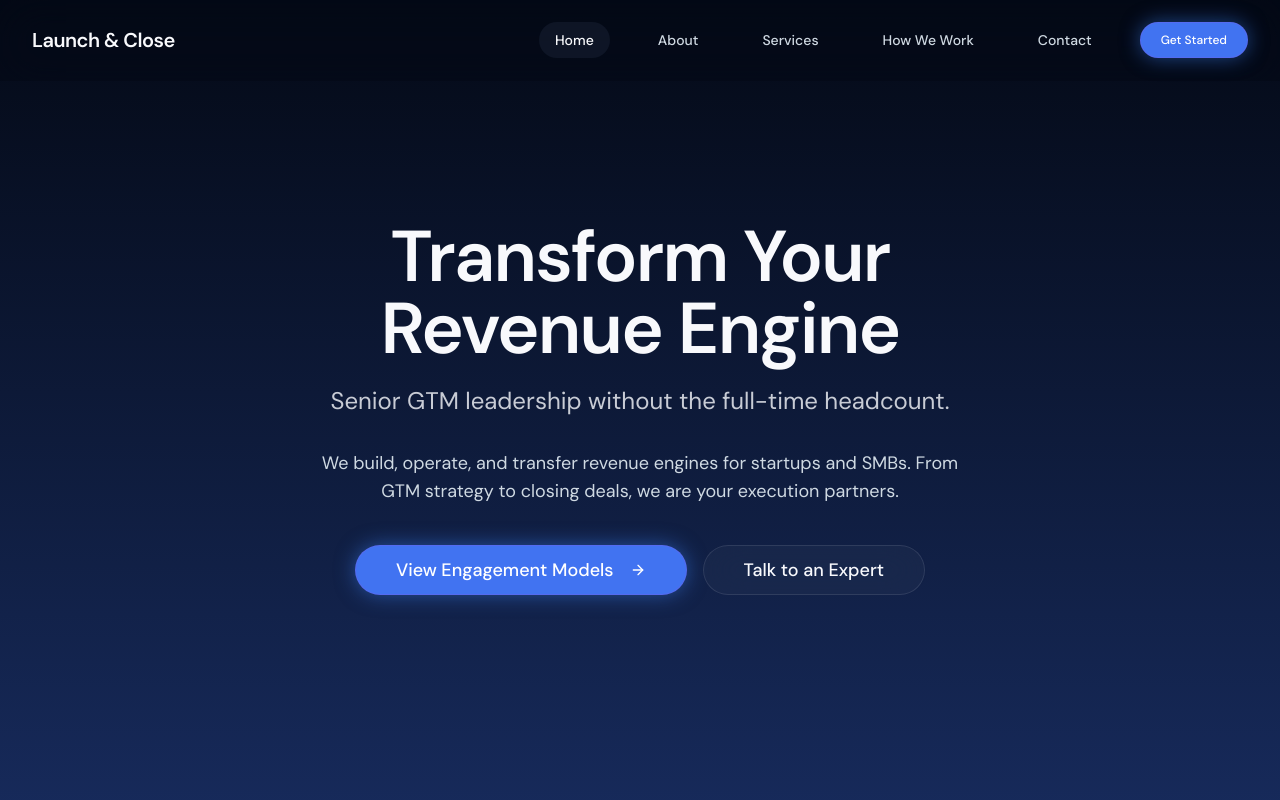
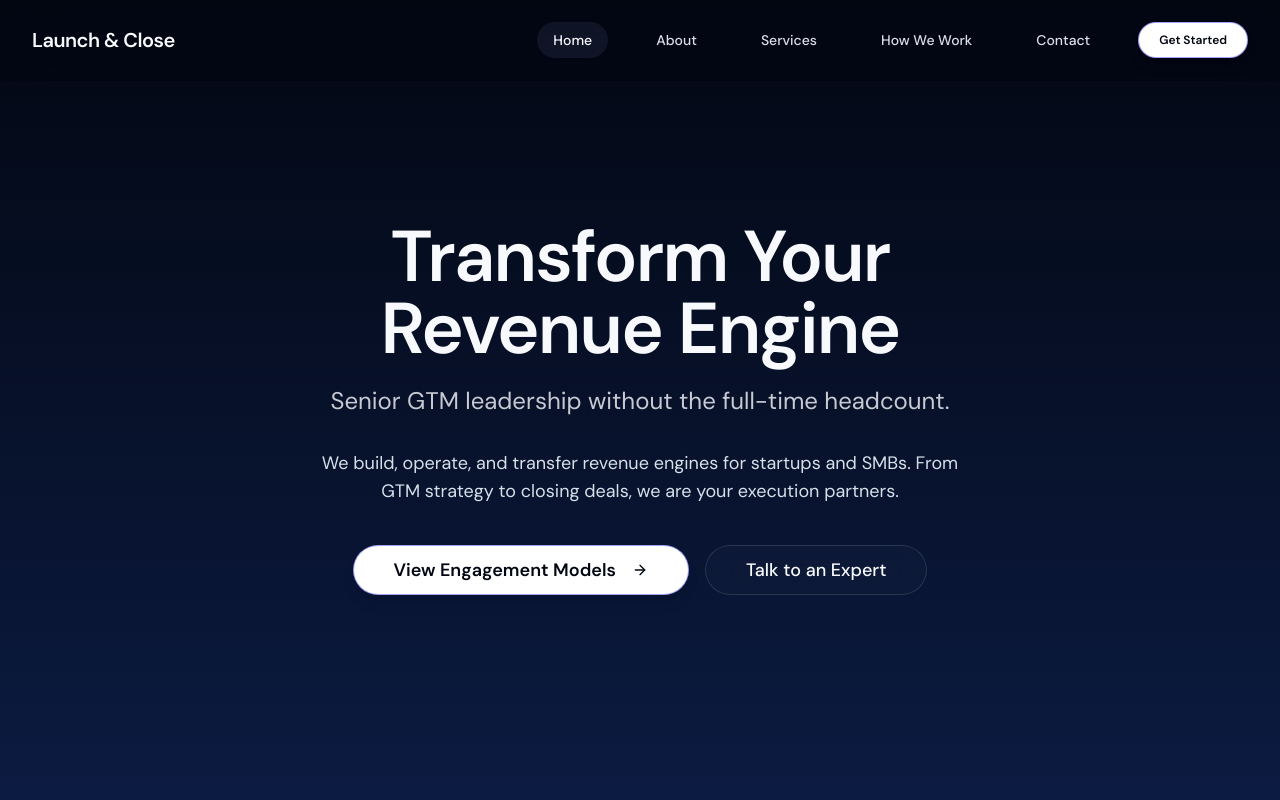
Before and after one commit to MohanPrasathSece/LaunchAndCo, a React (Vite) app: page / in a window 1280 px wide. Shown: the top 800 px of the page. Built offline with nearby package versions, Linux system fonts and the light colour scheme; a web font is replaced by a local one.

Commit message:
first commit

```diff
--- a/src/components/common/Header.tsx
+++ b/src/components/common/Header.tsx
@@ -56,7 +56,7 @@ const Header: React.FC = () => {
             <Button
               asChild
               size="sm"
-              className="rounded-full bg-primary text-primary-foreground hover:bg-primary/90 shadow-button hover:shadow-glow transition-all"
+              className="rounded-full bg-white text-background hover:bg-white/90 shadow-lg hover:shadow-xl transition-all font-semibold"
             >
               <Link to="/contact">Get Started</Link>
             </Button>
@@ -87,8 +87,8 @@ const Header: React.FC = () => {
                     setIsMenuOpen(false);
                   }}
                   className={`w-full flex items-center justify-between rounded-2xl px-4 py-3 text-base font-medium transition-smooth ${location.pathname === item.path
-                      ? "bg-primary/15 text-foreground"
-                      : "bg-transparent text-muted-foreground hover:bg-muted/40 hover:text-foreground"
+                    ? "bg-primary/15 text-foreground"
+                    : "bg-transparent text-muted-foreground hover:bg-muted/40 hover:text-foreground"
                     }`}
                 >
                   <span>{item.name}</span>
@@ -98,7 +98,7 @@ const Header: React.FC = () => {
 
               <Button
                 asChild
-                className="w-full mt-3 rounded-2xl bg-primary text-primary-foreground hover:bg-primary/90 shadow-button"
+                className="w-full mt-3 rounded-2xl bg-white text-background hover:bg-white/90 shadow-lg font-semibold"
               >
                 <Link to="/contact" onClick={() => setIsMenuOpen(false)}>
                   Get Started
--- a/src/index.css
+++ b/src/index.css
@@ -12,108 +12,108 @@ Launch & Close Premium Design System - Space Theme with Glassmorphism
   :root {
     --radius: 1rem;
 
-    /* Base Colors - Deep navy background with bright white text */
-    --background: 222 70% 5%;
+    /* Base Colors - Darker, richer navy background */
+    --background: 222 75% 4%;
     --foreground: 220 40% 98%;
 
-    /* Primary - royal blue for CTAs */
-    --primary: 223 86% 60%;
+    /* Primary - More vibrant royal blue */
+    --primary: 217 91% 65%;
     --primary-foreground: 0 0% 100%;
-    --primary-glow: 223 95% 70%;
+    --primary-glow: 217 95% 75%;
 
-    /* Accent - indigo for highlights (still blue family) */
-    --accent: 244 75% 65%;
-    --accent-foreground: 222 70% 5%;
+    /* Accent - Bright indigo for highlights */
+    --accent: 237 80% 70%;
+    --accent-foreground: 222 75% 4%;
 
-    /* Secondary - slightly lighter navy panels */
-    --secondary: 222 48% 10%;
+    /* Secondary - Lighter panels with more contrast */
+    --secondary: 222 55% 12%;
     --secondary-foreground: 210 40% 98%;
 
-    /* Muted - subtle desaturated panels */
-    --muted: 223 30% 18%;
-    --muted-foreground: 210 25% 85%;
+    /* Muted - Better visibility */
+    --muted: 223 35% 20%;
+    --muted-foreground: 210 30% 88%;
 
-    /* Card - Glass effect base (used with glass-card) */
-    --card: 222 40% 12%;
+    /* Card - Enhanced glass effect */
+    --card: 222 45% 14%;
     --card-foreground: 210 40% 98%;
 
     /* Popover */
-    --popover: 222 48% 12%;
+    --popover: 222 55% 12%;
     --popover-foreground: 210 40% 98%;
 
-    /* Border & Input */
-    --border: 222 30% 26%;
-    --input: 222 30% 26%;
-    --ring: 221 83% 58%;
+    /* Border & Input - More visible */
+    --border: 222 35% 28%;
+    --input: 222 35% 28%;
+    --ring: 217 91% 65%;
 
     /* Destructive */
     --destructive: 0 84% 60%;
     --destructive-foreground: 0 0% 100%;
 
-    /* Gradients - monochromatic blue variations */
-    --gradient-primary: linear-gradient(135deg, hsl(222 70% 5%), hsl(223 86% 45%), hsl(244 75% 55%));
-    --gradient-accent: linear-gradient(135deg, hsl(223 86% 60%), hsl(244 75% 65%));
-    --gradient-glass: linear-gradient(135deg, rgba(10, 19, 43, 0.6), rgba(59, 130, 246, 0.85));
-    --gradient-hero: linear-gradient(180deg, hsl(222 70% 5%), hsl(223 60% 22%));
+    /* Gradients - Much darker CTA sections */
+    --gradient-primary: linear-gradient(135deg, hsl(222 80% 3%), hsl(223 90% 25%), hsl(237 85% 35%));
+    --gradient-accent: linear-gradient(135deg, hsl(217 91% 65%), hsl(237 80% 70%));
+    --gradient-glass: linear-gradient(135deg, rgba(10, 19, 43, 0.4), rgba(59, 130, 246, 0.15));
+    --gradient-hero: linear-gradient(180deg, hsl(222 75% 4%), hsl(223 70% 15%));
 
-    /* Shadows - Enhanced glow system with blue tones */
-    --shadow-card: 0 8px 32px rgba(0, 0, 0, 0.4);
-    --shadow-hover: 0 16px 48px rgba(59, 130, 246, 0.4), 0 4px 16px rgba(0, 0, 0, 0.5);
-    --shadow-glow: 0 0 40px rgba(59, 130, 246, 0.6), 0 0 80px rgba(59, 130, 246, 0.3);
-    --shadow-glow-purple: 0 0 40px rgba(59, 130, 246, 0.6), 0 0 80px rgba(59, 130, 246, 0.3);
-    --shadow-button: 0 0 20px rgba(59, 130, 246, 0.5);
+    /* Shadows - Stronger, more dramatic */
+    --shadow-card: 0 10px 40px rgba(0, 0, 0, 0.5);
+    --shadow-hover: 0 20px 60px rgba(59, 130, 246, 0.5), 0 8px 20px rgba(0, 0, 0, 0.6);
+    --shadow-glow: 0 0 50px rgba(59, 130, 246, 0.7), 0 0 100px rgba(59, 130, 246, 0.4);
+    --shadow-glow-purple: 0 0 50px rgba(59, 130, 246, 0.7), 0 0 100px rgba(59, 130, 246, 0.4);
+    --shadow-button: 0 0 25px rgba(59, 130, 246, 0.6);
 
-    /* Glass Effect Variables */
-    --glass-bg: rgba(255, 255, 255, 0.03);
-    --glass-border: rgba(255, 255, 255, 0.1);
+    /* Glass Effect Variables - More transparent */
+    --glass-bg: rgba(255, 255, 255, 0.02);
+    --glass-border: rgba(255, 255, 255, 0.12);
 
     /* Animation Timing */
     --transition-smooth: all 0.4s cubic-bezier(0.4, 0, 0.2, 1);
   }
 
   .dark {
-    --background: 248 57% 5%;
+    --background: 248 60% 4%;
     --foreground: 220 40% 97%;
 
-    --primary: 223 86% 63%;
+    --primary: 217 91% 68%;
     --primary-foreground: 220 40% 97%;
-    --primary-glow: 223 95% 72%;
+    --primary-glow: 217 95% 78%;
 
-    --accent: 244 75% 70%;
-    --accent-foreground: 248 57% 10%;
+    --accent: 237 80% 72%;
+    --accent-foreground: 248 60% 10%;
 
-    --secondary: 248 50% 11%;
+    --secondary: 248 55% 13%;
     --secondary-foreground: 220 40% 97%;
 
-    --muted: 248 32% 15%;
-    --muted-foreground: 220 20% 75%;
+    --muted: 248 38% 18%;
+    --muted-foreground: 220 25% 80%;
 
-    --card: 248 50% 9%;
+    --card: 248 55% 11%;
     --card-foreground: 220 40% 97%;
 
-    --popover: 248 50% 9%;
+    --popover: 248 55% 11%;
     --popover-foreground: 220 40% 97%;
 
-    --border: 248 35% 28%;
-    --input: 248 35% 28%;
-    --ring: 223 86% 63%;
+    --border: 248 40% 30%;
+    --input: 248 40% 30%;
+    --ring: 217 91% 68%;
 
     --destructive: 0 84% 60%;
     --destructive-foreground: 0 0% 100%;
 
-    --gradient-primary: linear-gradient(135deg, hsl(248 57% 5%), hsl(223 86% 38%), hsl(244 75% 52%));
-    --gradient-accent: linear-gradient(135deg, hsl(223 86% 63%), hsl(244 75% 70%));
-    --gradient-glass: linear-gradient(135deg, rgba(10, 10, 26, 0.8), rgba(59, 130, 246, 0.95));
-    --gradient-hero: linear-gradient(180deg, hsl(248 57% 5%), hsl(223 60% 18%));
+    --gradient-primary: linear-gradient(135deg, hsl(248 65% 3%), hsl(223 90% 28%), hsl(237 85% 38%));
+    --gradient-accent: linear-gradient(135deg, hsl(217 91% 68%), hsl(237 80% 72%));
+    --gradient-glass: linear-gradient(135deg, rgba(10, 10, 26, 0.6), rgba(59, 130, 246, 0.2));
+    --gradient-hero: linear-gradient(180deg, hsl(248 60% 4%), hsl(223 70% 16%));
 
-    --shadow-card: 0 8px 32px rgba(0, 0, 0, 0.5);
-    --shadow-hover: 0 16px 48px rgba(59, 130, 246, 0.5), 0 4px 16px rgba(0, 0, 0, 0.6);
-    --shadow-glow: 0 0 40px rgba(96, 165, 250, 0.7), 0 0 80px rgba(96, 165, 250, 0.4);
-    --shadow-glow-purple: 0 0 40px rgba(96, 165, 250, 0.7), 0 0 80px rgba(96, 165, 250, 0.4);
-    --shadow-button: 0 0 20px rgba(96, 165, 250, 0.6);
+    --shadow-card: 0 10px 40px rgba(0, 0, 0, 0.6);
+    --shadow-hover: 0 20px 60px rgba(96, 165, 250, 0.6), 0 8px 20px rgba(0, 0, 0, 0.7);
+    --shadow-glow: 0 0 50px rgba(96, 165, 250, 0.8), 0 0 100px rgba(96, 165, 250, 0.5);
+    --shadow-glow-purple: 0 0 50px rgba(96, 165, 250, 0.8), 0 0 100px rgba(96, 165, 250, 0.5);
+    --shadow-button: 0 0 25px rgba(96, 165, 250, 0.7);
 
-    --glass-bg: rgba(255, 255, 255, 0.03);
-    --glass-border: rgba(255, 255, 255, 0.1);
+    --glass-bg: rgba(255, 255, 255, 0.02);
+    --glass-border: rgba(255, 255, 255, 0.12);
   }
 }
 
--- a/src/pages/About.tsx
+++ b/src/pages/About.tsx
@@ -400,7 +400,7 @@ const About: React.FC = () => {
           <Button
             asChild
             size="lg"
-            className="bg-primary text-primary-foreground hover:bg-primary/90 shadow-button hover:shadow-glow text-lg px-8 transition-all"
+            className="bg-white text-background hover:bg-white/90 shadow-lg hover:shadow-xl text-lg px-8 transition-all font-semibold"
           >
             <Link to="/contact">Book a Strategy Call</Link>
           </Button>
--- a/src/pages/Contact.tsx
+++ b/src/pages/Contact.tsx
@@ -159,7 +159,7 @@ const Contact: React.FC = () => {
                 <Button
                   type="submit"
                   size="lg"
-                  className="w-full sm:w-auto bg-primary text-primary-foreground hover:bg-primary/90 text-lg px-8 py-6"
+                  className="w-full sm:w-auto bg-white text-background hover:bg-white/90 text-lg px-8 py-6 shadow-lg font-semibold"
                 >
                   Send message
                 </Button>
--- a/src/pages/Home.tsx
+++ b/src/pages/Home.tsx
@@ -117,8 +117,8 @@ const Home: React.FC = () => {
   ];
 
   return (
-    <div className="min-h-screen">
-      <section className="relative min-h-screen flex items-center pt-28 pb-24 px-4 sm:px-6 lg:px-8 bg-gradient-hero overflow-hidden">
+    <div className="min-h-screen bg-[image:var(--gradient-hero)] bg-fixed">
+      <section className="relative min-h-screen flex items-center pt-28 pb-24 px-4 sm:px-6 lg:px-8 overflow-hidden">
         <div className="max-w-7xl mx-auto">
           <div className="text-center max-w-3xl mx-auto">
             <h1 className="text-5xl sm:text-6xl xl:text-7xl font-semibold text-foreground mb-5 leading-tight tracking-tight font-['DM_Sans']">
@@ -136,7 +136,7 @@ const Home: React.FC = () => {
               <Button
                 asChild
                 size="lg"
-                className="rounded-full bg-primary text-primary-foreground hover:bg-primary/90 text-lg px-10 py-6 shadow-button hover:shadow-glow transition-all"
+                className="rounded-full bg-white text-background hover:bg-white/90 text-lg px-10 py-6 shadow-lg hover:shadow-xl transition-all font-semibold"
               >
                 <Link to="/how-we-work">
                   View Engagement Models
@@ -217,7 +217,7 @@ const Home: React.FC = () => {
         </div>
       </section>
 
-      <section className="py-20 px-4 sm:px-6 lg:px-8 bg-background">
+      <section className="py-20 px-4 sm:px-6 lg:px-8">
         <div className="max-w-7xl mx-auto">
           <h2 className="text-4xl font-bold text-center text-foreground mb-4">
             From Strategy to Execution in 3 Phases
@@ -253,7 +253,7 @@ const Home: React.FC = () => {
         </div>
       </section>
 
-      <section className="py-20 px-4 sm:px-6 lg:px-8 bg-secondary">
+      <section className="py-20 px-4 sm:px-6 lg:px-8">
         <div className="max-w-7xl mx-auto">
           <h2 className="text-4xl font-bold text-center text-foreground mb-12">
             Trusted by Founders Who Demand Results
@@ -286,7 +286,7 @@ const Home: React.FC = () => {
       </section>
 
 
-      <section className="py-20 px-4 sm:px-6 lg:px-8 bg-gradient-primary text-primary-foreground">
+      <section className="py-20 px-4 sm:px-6 lg:px-8 text-primary-foreground">
         <div className="max-w-4xl mx-auto text-center">
           <h2 className="text-4xl font-bold mb-4">
             Ready to Build a Predictable Revenue Engine?
@@ -297,7 +297,7 @@ const Home: React.FC = () => {
           <Button
             asChild
             size="lg"
-            className="bg-primary text-primary-foreground hover:bg-primary/90 shadow-button hover:shadow-glow text-lg px-8 transition-all"
+            className="bg-white text-background hover:bg-white/90 shadow-lg hover:shadow-xl text-lg px-8 transition-all font-semibold"
           >
             <Link to="/contact">Book Your Strategy Call</Link>
           </Button>
```
